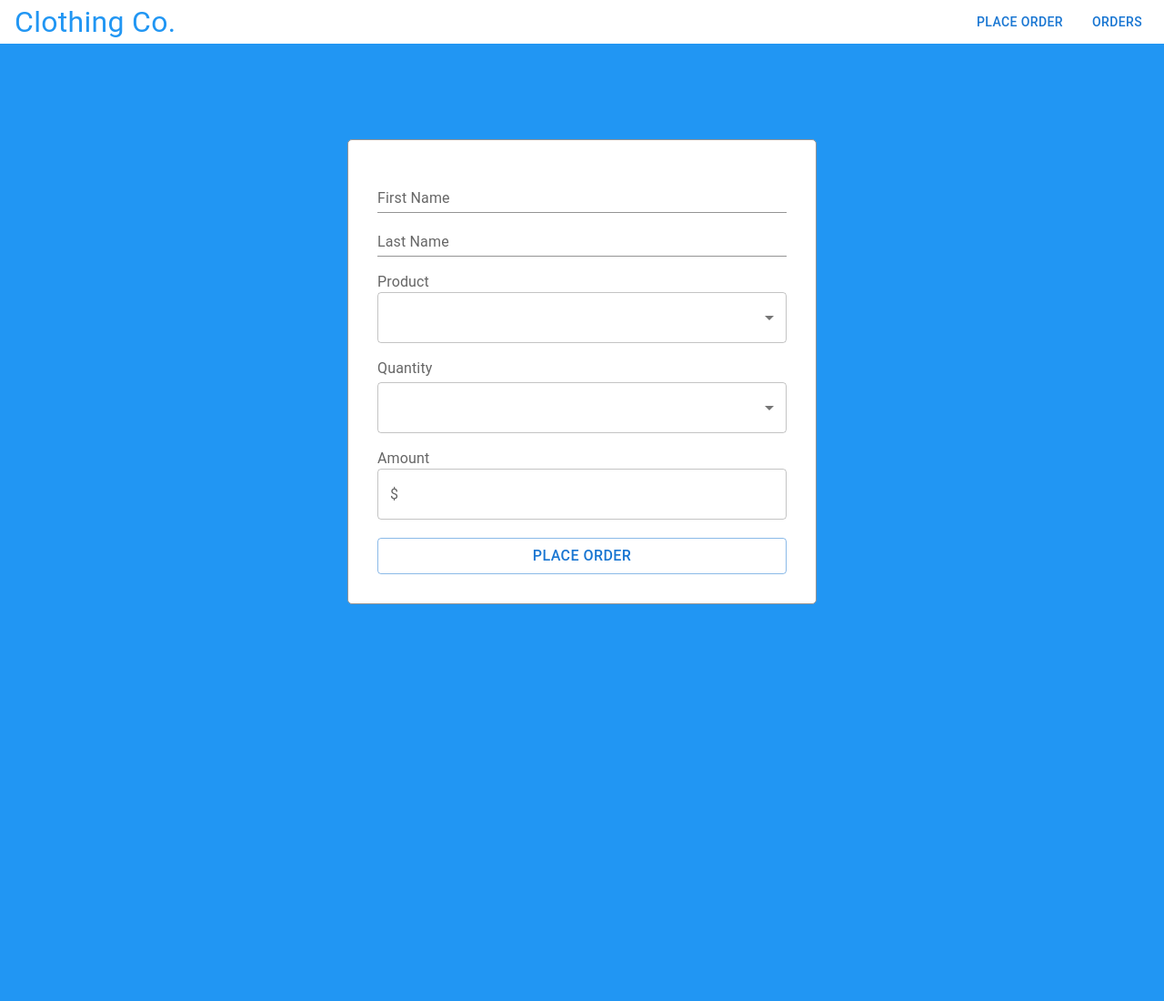
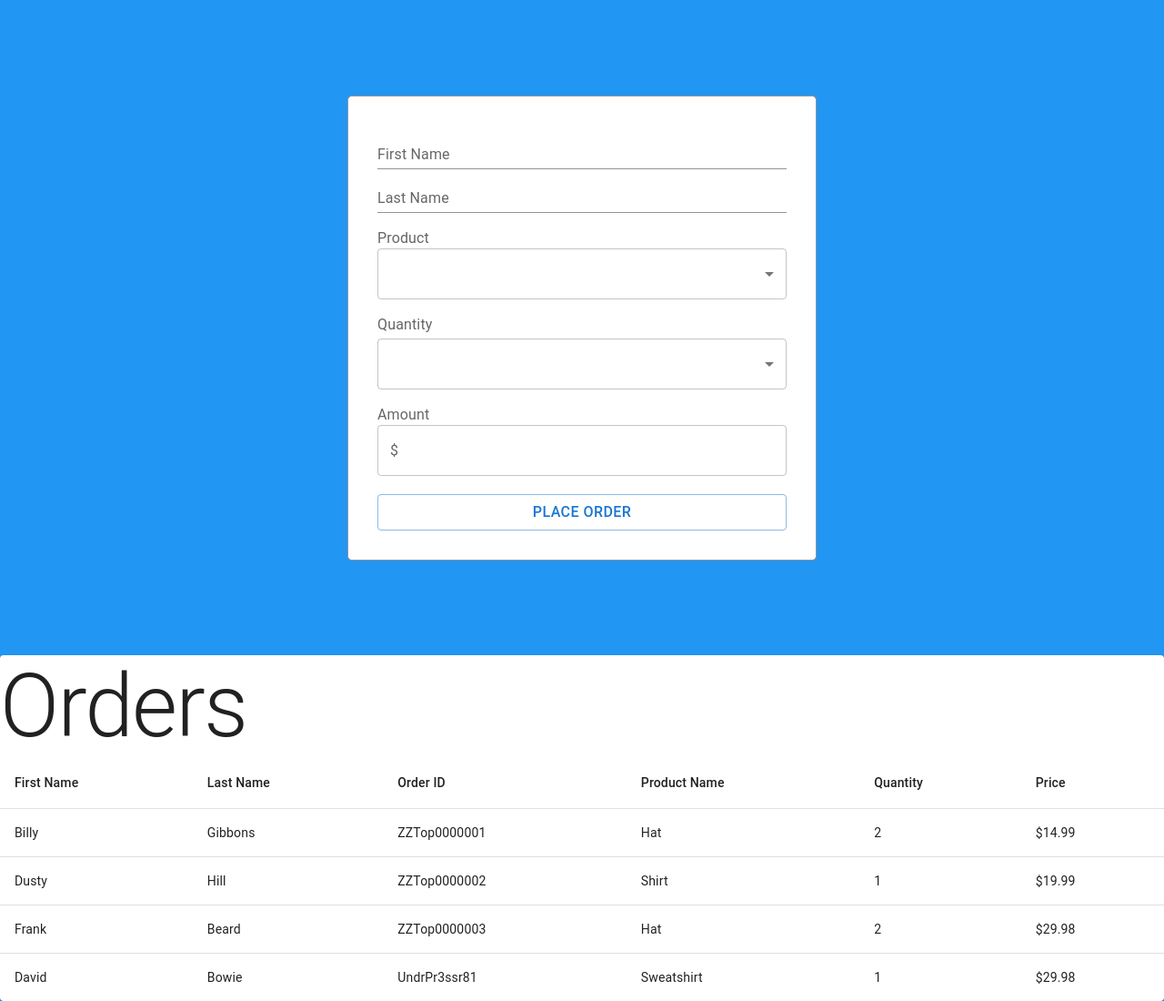
Before and after one commit to ploymahloy/orderform-materialui, a React (Create React App) app: page / in a window 1280 px wide. Shown: the whole page at 91% size. Before the commit the page ends 800 px from the top, so only its background shows below. Built offline with nearby package versions, Linux system fonts and the light colour scheme; the HTML template or start-up script is replaced by a standard one.

Commit message:
New orders persist after refresh via local storage

```diff
--- a/src/App.jsx
+++ b/src/App.jsx
@@ -1,4 +1,4 @@
-import { useState } from 'react';
+import { useEffect, useState } from 'react';
 import { BrowserRouter as Router, Routes, Route, Link } from 'react-router-dom';
 import { Button, Typography } from '@mui/material';
 
@@ -13,7 +13,7 @@ const starterOrders = [
 	{
 		firstName: 'Billy',
 		lastName: 'Gibbons',
-		orderId: '8h3Hudf6',
+		orderId: 'ZZTop0000001',
 		productName: 'Hat',
 		quantity: 2,
 		price: 14.99,
@@ -21,7 +21,7 @@ const starterOrders = [
 	{
 		firstName: 'Dusty',
 		lastName: 'Hill',
-		orderId: 'A4310GaB',
+		orderId: 'ZZTop0000002',
 		productName: 'Shirt',
 		quantity: 1,
 		price: 19.99,
@@ -29,7 +29,7 @@ const starterOrders = [
 	{
 		firstName: 'Frank',
 		lastName: 'Beard',
-		orderId: 'ZI2fZ330',
+		orderId: 'ZZTop0000003',
 		productName: 'Hat',
 		quantity: 2,
 		price: 29.98,
@@ -37,7 +37,7 @@ const starterOrders = [
 	{
 		firstName: 'David',
 		lastName: 'Bowie',
-		orderId: '811K3Dse',
+		orderId: 'UndrPr3ssr81',
 		productName: 'Sweatshirt',
 		quantity: 1,
 		price: 29.98,
@@ -51,57 +51,70 @@ const navBackgroundStyles = {
 	backgroundColor: 'rgb(255, 255, 255)',
 };
 
+
 function App() {
-	const [orders, setOrders] = useState(starterOrders);
+  const [orders, setOrders] = useState(starterOrders);
+
+  useEffect(() => {
+    const cachedData = window.localStorage.getItem('ORDERS_ARRAY');
+    if (cachedData?.length) {
+      setOrders(JSON.parse(cachedData));
+    }
+  }, [])
+
+  // useEffect(() => {
+  //   window.localStorage.setItem('ORDERS_ARRAY', JSON.stringify(orders))
+  // }, [orders])
 
 	const newOrderFunc = (order) => {
-		setOrders((prevOrders) => {
-			return [order, ...prevOrders];
+    setOrders((prevOrders) => {
+      const newOrders = [order, ...prevOrders]
+      window.localStorage.setItem("ORDERS_ARRAY", JSON.stringify(newOrders));
+			return newOrders;
 		});
 	};
 
+	// return (
+	// 	<Router>
+	// 		<div style={navBackgroundStyles}>
+	// 			<div>
+	// 				<Typography
+	// 					sx={{
+	// 						marginLeft: '1rem',
+	// 						fontSize: '2rem',
+	// 						color: 'rgb(33, 150, 243)',
+	// 					}}
+	// 				>
+	// 					Clothing Co.
+	// 				</Typography>
+	// 			</div>
+	// 			<div>
+	// 				<Link to="/" state={{ onSaveOrderData: newOrderFunc }}>
+	// 					<Button sx={{ marginRight: '1rem' }} variant="text">
+	// 						Place Order
+	// 					</Button>
+	// 				</Link>
+	// 				<Link to="/orders" state={{ orders: orders }}>
+	// 					<Button sx={{ marginRight: '1rem' }} variant="text">
+	// 						Orders
+	// 					</Button>
+	// 				</Link>
+	// 			</div>
+	// 		</div>
+	// 		<Routes>
+	// 			<Route path="/" element={<Form />} />
+	// 			<Route path="/orders" element={<Orders />} />
+	// 			<Route path="/*" element={<Error />} />
+	// 		</Routes>
+	// 	</Router>
+	// );
+
 	return (
-		<Router>
-			<div style={navBackgroundStyles}>
-				<div>
-					<Typography
-						sx={{
-							marginLeft: '1rem',
-							fontSize: '2rem',
-							color: 'rgb(33, 150, 243)',
-						}}
-					>
-						Clothing Co.
-					</Typography>
-				</div>
-				<div>
-					<Link to="/" state={{ onSaveOrderData: newOrderFunc }}>
-						<Button sx={{ marginRight: '1rem' }} variant="text">
-							Place Order
-						</Button>
-					</Link>
-					<Link to="/orders" state={{ orders: orders }}>
-						<Button sx={{ marginRight: '1rem' }} variant="text">
-							Orders
-						</Button>
-					</Link>
-				</div>
-			</div>
-			<Routes>
-				<Route path="/" element={<Form />} />
-				<Route path="/orders" element={<Orders />} />
-				<Route path="/*" element={<Error />} />
-			</Routes>
-		</Router>
+		<>
+			<Form onSaveOrderData={newOrderFunc} />
+			<Orders orders={orders} />
+		</>
 	);
-
-	// return (
-	//   <>
-	//     <Navbar />
-	// 		<Form onSaveOrderData={newOrderFunc} />
-	//     {/* <Orders orders={orders} /> */}
-	// 	</>
-	// );
 }
 
 export default App;
--- a/src/Form.jsx
+++ b/src/Form.jsx
@@ -1,4 +1,5 @@
 import { useEffect, useState } from 'react';
+// import { useLocation } from 'react-router-dom';
 import {
 	Alert,
 	Box,
--- a/src/Orders.jsx
+++ b/src/Orders.jsx
@@ -1,5 +1,5 @@
 import React from 'react';
-import { useLocation } from 'react-router-dom';
+// import { useLocation } from 'react-router-dom';
 import {
 	Paper,
 	Table,
@@ -11,9 +11,9 @@ import {
 	Typography,
 } from '@mui/material';
 
-export default function Orders(props) {
-	const location = useLocation();
-	const orders = location.state?.orders;
+export default function Orders({orders}) {
+	// const location = useLocation();
+	// const orders = location.state?.orders;
 
 	return (
 		<TableContainer component={Paper}>
```
